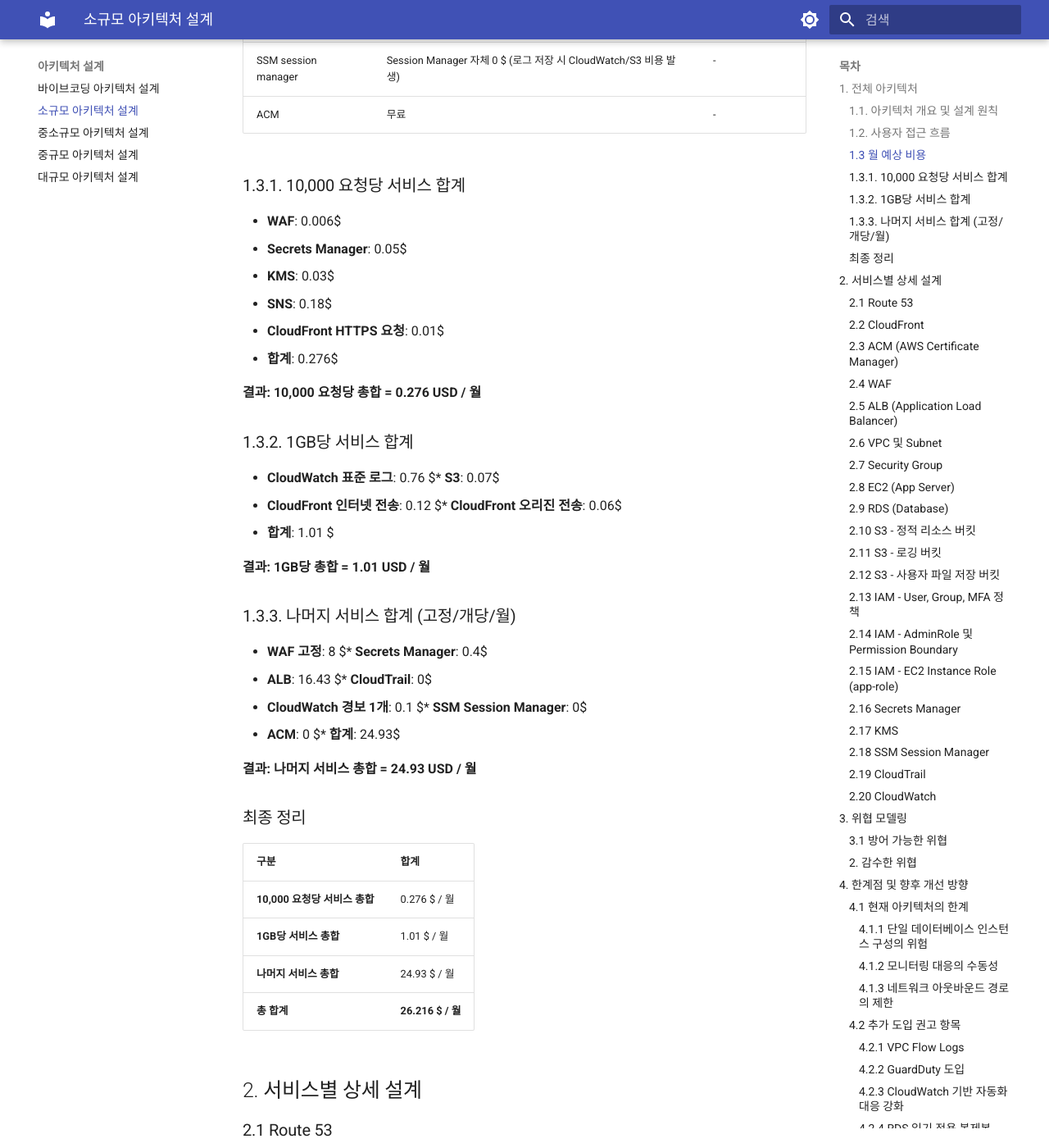
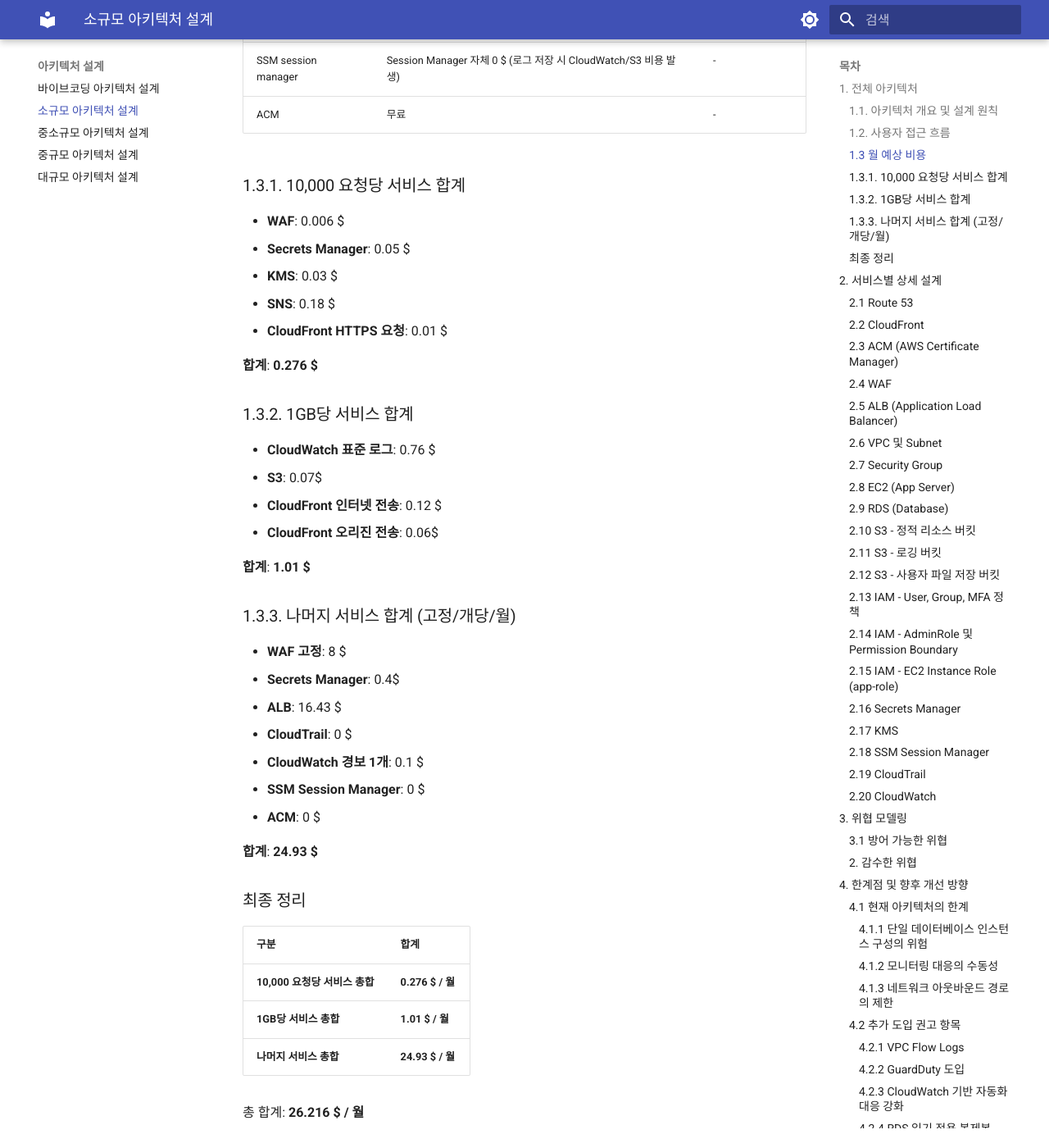
Before and after one commit to UniteLiveDisperseDie/secure-cloud-architecture-docs, an MkDocs documentation site: the page built from docs/03-architecture/02-startup.md, in a window 1280 px wide and 1400 px high, scrolled down 2832 px. Shown: the whole window at 82% size. Built offline with MkDocs 1.6.1 and Material for MkDocs 9.7.7, drawn with Linux system fonts in a browser that asks for light colours.

Commit message:
refactor: 월 예상 비용 수정

```diff
--- a/docs/03-architecture/02-startup.md
+++ b/docs/03-architecture/02-startup.md
@@ -61,39 +61,42 @@
 | ACM | 무료  | - |
 
 ### 1.3.1. 10,000 요청당 서비스 합계
-* **WAF**: 0.006$
-* **Secrets Manager**: 0.05$
-* **KMS**: 0.03$
-* **SNS**: 0.18$
-* **CloudFront HTTPS 요청**: 0.01$
-* **합계**: 0.276$
+* **WAF**: 0.006 $
+* **Secrets Manager**: 0.05 $
+* **KMS**: 0.03 $
+* **SNS**: 0.18 $
+* **CloudFront HTTPS 요청**: 0.01 $
 
-**결과: 10,000 요청당 총합 = 0.276 USD / 월**
-
+**합계**: **0.276 $**
 
 ### 1.3.2. 1GB당 서비스 합계
-* **CloudWatch 표준 로그**: 0.76 $* **S3**: 0.07$
-* **CloudFront 인터넷 전송**: 0.12 $* **CloudFront 오리진 전송**: 0.06$
-* **합계**: 1.01 $
+* **CloudWatch 표준 로그**: 0.76 $
+* **S3**: 0.07$
+* **CloudFront 인터넷 전송**: 0.12 $
+* **CloudFront 오리진 전송**: 0.06$
 
-**결과: 1GB당 총합 = 1.01 USD / 월**
+**합계**: **1.01 $**
 
 ### 1.3.3. 나머지 서비스 합계 (고정/개당/월)
-* **WAF 고정**: 8 $* **Secrets Manager**: 0.4$
-* **ALB**: 16.43 $* **CloudTrail**: 0$
-* **CloudWatch 경보 1개**: 0.1 $* **SSM Session Manager**: 0$
-* **ACM**: 0 $* **합계**: 24.93$
+* **WAF 고정**: 8 $
+* **Secrets Manager**: 0.4$
+* **ALB**: 16.43 $
+* **CloudTrail**: 0 $
+* **CloudWatch 경보 1개**: 0.1 $
+* **SSM Session Manager**: 0 $
+* **ACM**: 0 $
 
-**결과: 나머지 서비스 총합 = 24.93 USD / 월**
+**합계**: **24.93 $**
 
 ### 최종 정리
 
 | 구분 | 합계 |
 | :--- | :--- |
-| **10,000 요청당 서비스 총합** | 0.276 $ / 월 |
-| **1GB당 서비스 총합** | 1.01 $ / 월 |
-| **나머지 서비스 총합** | 24.93 $ / 월 |
-| **총 합계** | **26.216 $ / 월** |
+| **10,000 요청당 서비스 총합** | **0.276 $ / 월** |
+| **1GB당 서비스 총합** | **1.01 $ / 월** |
+| **나머지 서비스 총합** | **24.93 $ / 월** |
+
+총 합계: **26.216 $ / 월**
 
 
 ## 2. 서비스별 상세 설계
```
